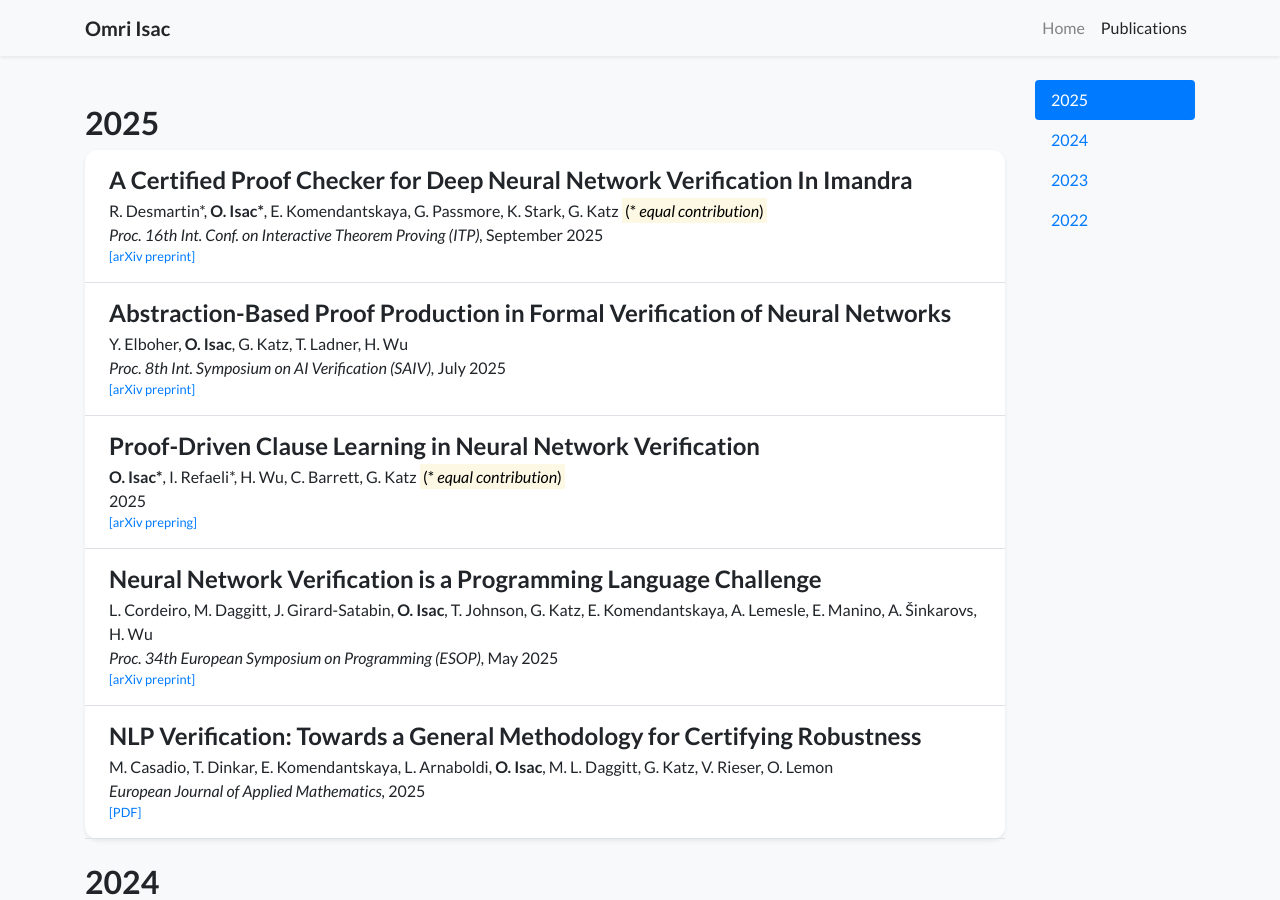
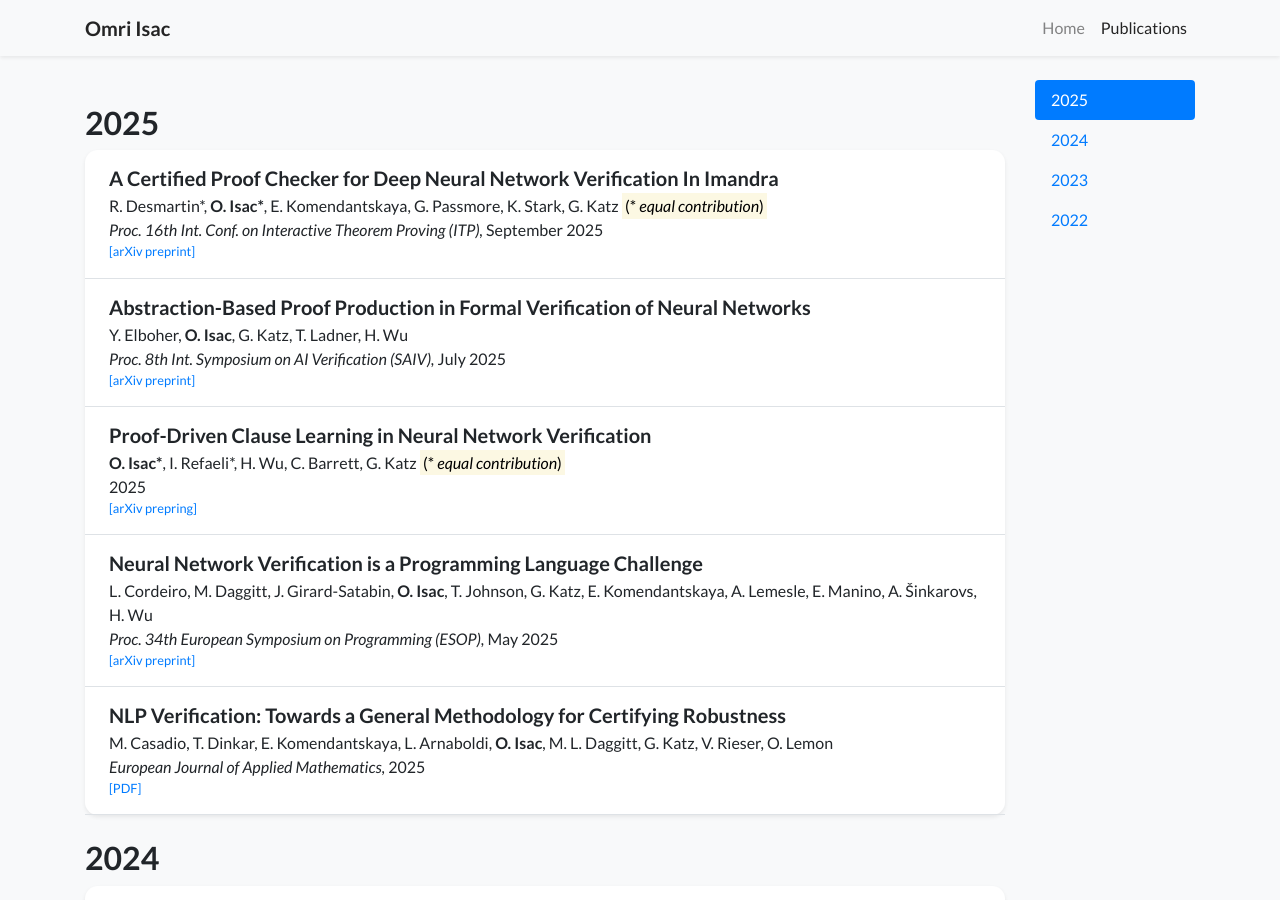
Before and after one commit to omriisack/omriisack.github.io, a Jekyll site: the page built from publications.html, in a window 1280 px wide and 900 px high. Built offline with Jekyll 4.4.1, drawn with Linux system fonts in a browser that asks for light colours; nearby versions of some CDN libraries; a style sheet for code colours, icons or effects is not loaded.

Commit message:
Update publication_item.html

```diff
--- a/_includes/widgets/publication_item.html
+++ b/_includes/widgets/publication_item.html
@@ -9,10 +9,10 @@
         {%- else -%}
         <div class="col p-3 ml-md-2">
         {%- endif -%}
-            <h4 class="mt-0 mb-1 fs-2 font-weight-bold">{{ item.title }}</h4>
-            <p class="mt-0 mb-0 fs-4">{% include widgets/author_list.html authors=item.authors %}</p>
-            <p class="mt-0 mb-0 fs-4">{{item.pub_pre}}<i>{{ item.pub }}</i>{{ item.pub_post }} {{ item.pub_date }} {{ item.pub_last }}</p>
-            <p class="mt-0 mb-0 fs-4 text-muted">{{ item.abstract }}</p>
+            <h5 class="mt-0 mb-1 fs-2 font-weight-bold">{{ item.title }}</h5>
+            <p class="mt-0 mb-0 fs-5">{% include widgets/author_list.html authors=item.authors %}</p>
+            <p class="mt-0 mb-0 fs-5">{{item.pub_pre}}<i>{{ item.pub }}</i>{{ item.pub_post }} {{ item.pub_date }} {{ item.pub_last }}</p>
+            <p class="mt-0 mb-0 fs-5 text-muted">{{ item.abstract }}</p>
 
             <p class="small pb-0 mb-0 lh-125 text-muted abstract-links">
                 {% for link in item.links %}
```
